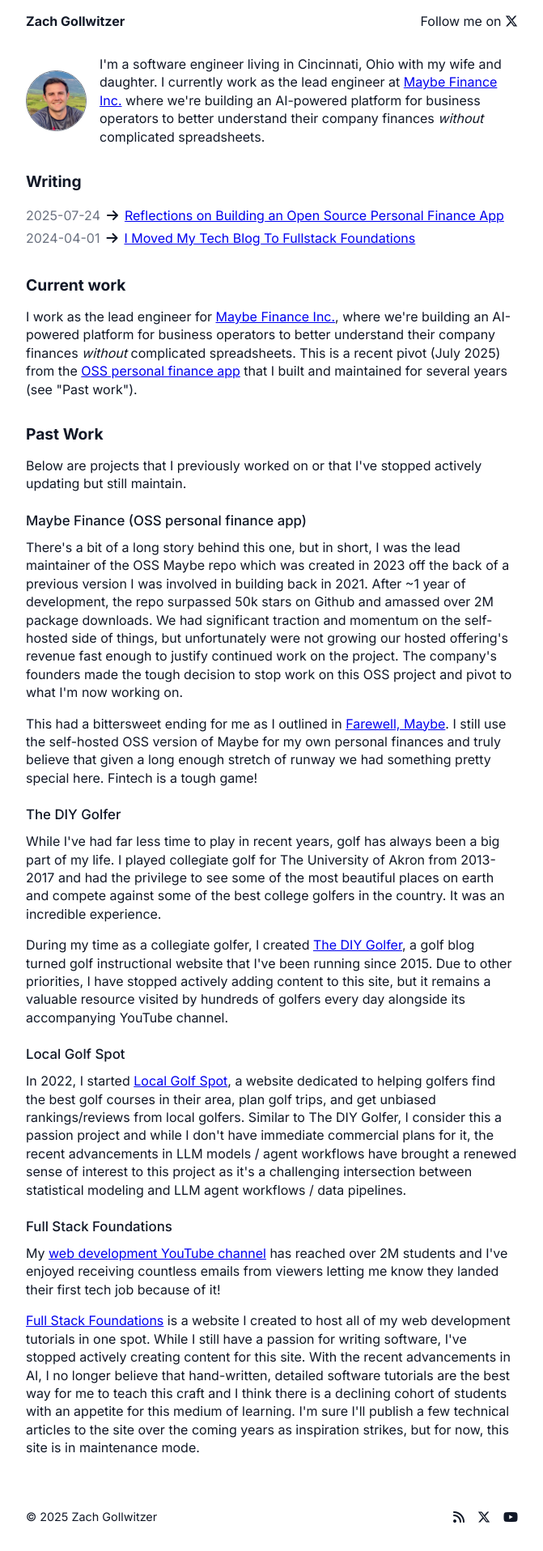
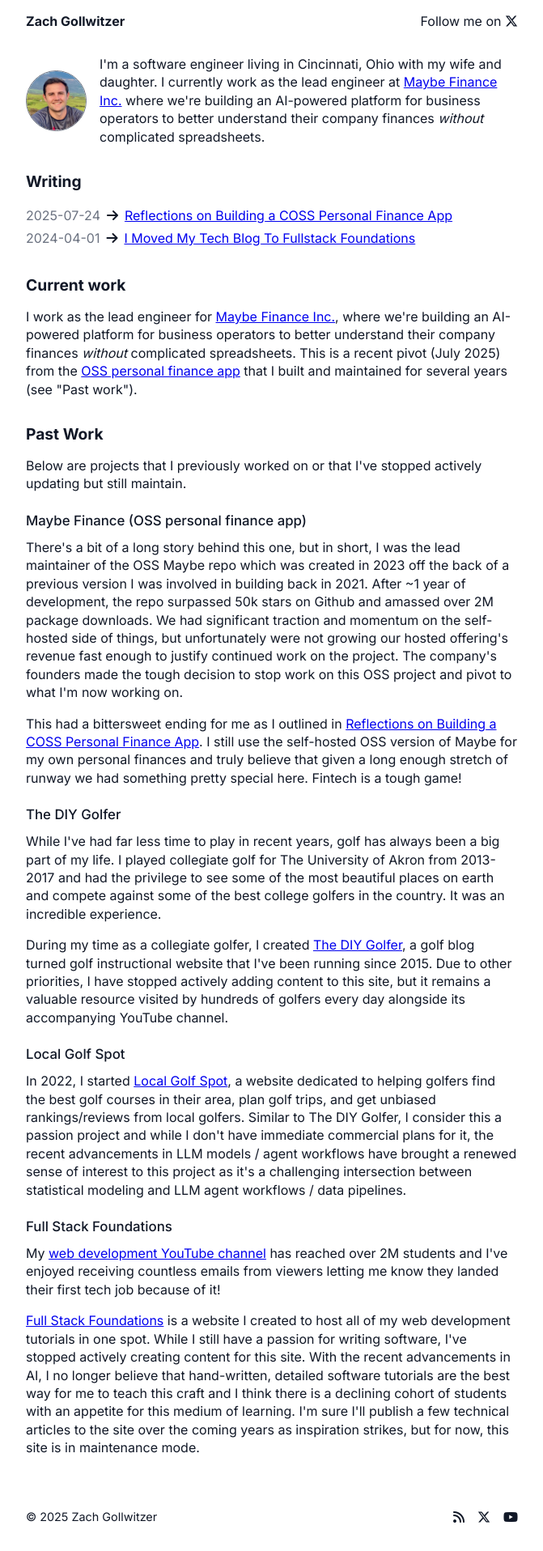
Before and after one commit to zachgoll/me, a Jekyll site: the page built from index.markdown, in a window 1280 px wide. Shown: the whole page at 81% size, without its empty margins (304-975 px from the left). Built offline with Jekyll 4.4.1, drawn with Linux system fonts in a browser that asks for light colours.

Commit message:
Broken link fix

```diff
--- a/_layouts/home.html
+++ b/_layouts/home.html
@@ -45,7 +45,7 @@ href="https://www.maybe.co">Maybe Finance Inc.</a> where we're building an AI-po
 
     <p>There's a bit of a long story behind this one, but in short, I was the lead maintainer of the OSS Maybe repo which was created in 2023 off the back of a previous version I was involved in building back in 2021. After ~1 year of development, the repo surpassed 50k stars on Github and amassed over 2M package downloads. We had significant traction and momentum on the self-hosted side of things, but unfortunately were not growing our hosted offering's revenue fast enough to justify continued work on the project. The company's founders made the tough decision to stop work on this OSS project and pivot to what I'm now working on.</p>
 
-<p>This had a bittersweet ending for me as I outlined in <a href="/farewell-maybe">Farewell, Maybe</a>. I still use the self-hosted OSS version of Maybe for my own personal finances and truly believe that given a long enough stretch of runway we had something pretty special here. Fintech is a tough game!</p>
+<p>This had a bittersweet ending for me as I outlined in <a href="/2025/07/24/reflections-on-building-an-OSS-personal-finance-app/">Reflections on Building a COSS Personal Finance App</a>. I still use the self-hosted OSS version of Maybe for my own personal finances and truly believe that given a long enough stretch of runway we had something pretty special here. Fintech is a tough game!</p>
 
     <h3>The DIY Golfer</h3>
 
```
Also changed, not shown: _posts/2025-07-24-reflections-on-building-an-OSS-personal-finance-app.md (+3 -3 lines).
